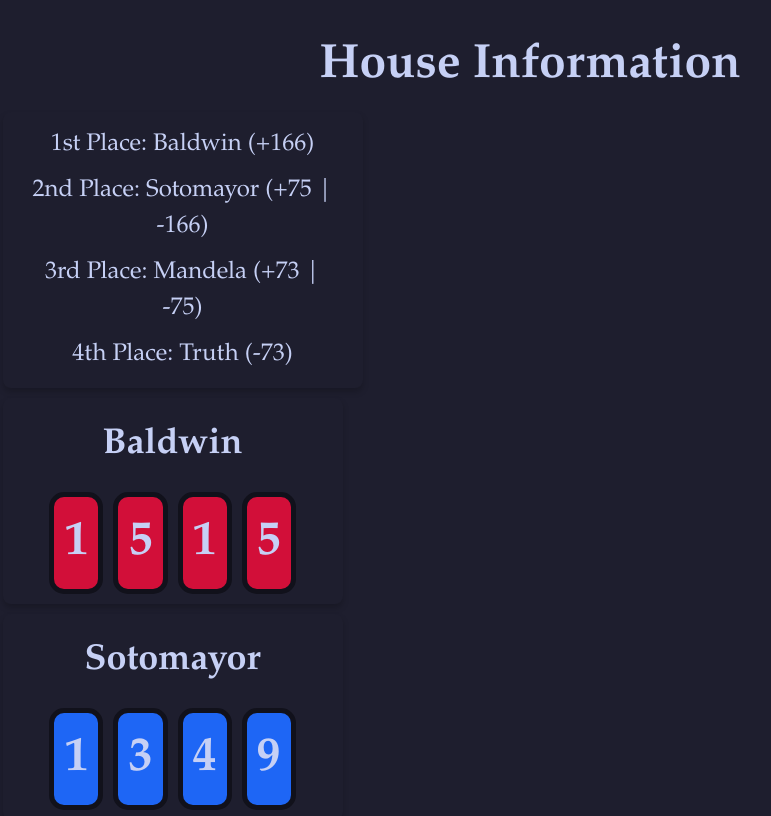
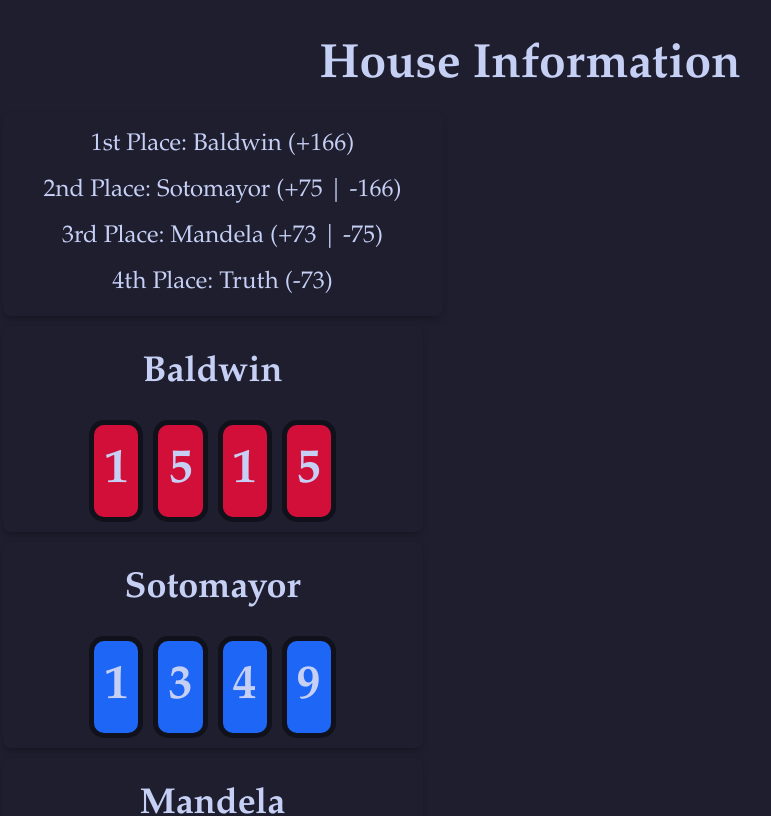
Before and after one commit to scarcekoi/house-information, a React (Vite) app: page / in a window 1280 px wide. Shown: the top 816 px of the page, without its empty margins (110-881 px from the left). Built offline with nearby package versions, Linux system fonts and the light colour scheme.

Commit message:
Update index.css

```diff
--- a/src/index.css
+++ b/src/index.css
@@ -45,8 +45,8 @@ h1 {
   margin: 10px 0;
   border-radius: 8px;
   box-shadow: 0px 4px 6px rgba(0, 0, 0, 0.2); /* Shadow for separation */
-  max-width: 320px;  /* Limit the width */
-  width: 100%;  /* Fill the width up to max */
+  width: 100%;  /* Ensure the widgets take full width available */
+  max-width: 400px;  /* Set a max-width for the widgets to prevent them from becoming too wide */
   display: flex;
   flex-direction: column; /* Stack the items vertically */
   align-items: center; /* Center the items horizontally */
```
